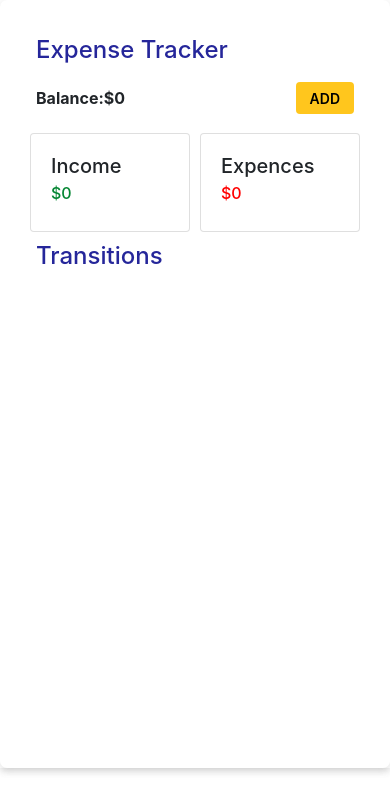
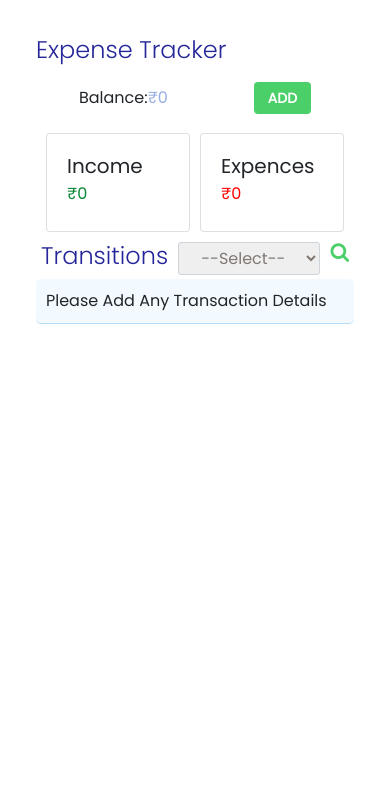
Before and after one commit to 11Aravind/expense-tracker, a React (Create React App) app: page / in a window 390 px wide. Shown: the top 812 px of the page. Built offline with nearby package versions, Linux system fonts and the light colour scheme.

Commit message:
add filter options

```diff
--- a/public/index.html
+++ b/public/index.html
@@ -10,36 +10,16 @@
       content="Web site created using create-react-app"
     />
     <link rel="stylesheet" href="https://cdn.jsdelivr.net/npm/bootstrap@4.6.2/dist/css/bootstrap.min.css">
-
+    <link rel="stylesheet" href="https://cdnjs.cloudflare.com/ajax/libs/font-awesome/4.7.0/css/font-awesome.css" integrity="sha512-5A8nwdMOWrSz20fDsjczgUidUBR8liPYU+WymTZP1lmY9G6Oc7HlZv156XqnsgNUzTyMefFTcsFH/tnJE/+xBg==" crossorigin="anonymous" referrerpolicy="no-referrer" />
     <link rel="apple-touch-icon" href="%PUBLIC_URL%/logo192.png" />
-    <!--
-      manifest.json provides metadata used when your web app is installed on a
-      user's mobile device or desktop. See https://developers.google.com/web/fundamentals/web-app-manifest/
-    -->
     <link rel="manifest" href="%PUBLIC_URL%/manifest.json" />
-    <!--
-      Notice the use of %PUBLIC_URL% in the tags above.
-      It will be replaced with the URL of the `public` folder during the build.
-      Only files inside the `public` folder can be referenced from the HTML.
-
-      Unlike "/favicon.ico" or "favicon.ico", "%PUBLIC_URL%/favicon.ico" will
-      work correctly both with client-side routing and a non-root public URL.
-      Learn how to configure a non-root public URL by running `npm run build`.
-    -->
+    <link rel="preconnect" href="https://fonts.googleapis.com">
+    <link rel="preconnect" href="https://fonts.gstatic.com" crossorigin>
+    <link href="https://fonts.googleapis.com/css2?family=Poppins:wght@200;300;400&display=swap" rel="stylesheet">
     <title>React App</title>
   </head>
   <body>
     <noscript>You need to enable JavaScript to run this app.</noscript>
     <div id="root"></div>
-    <!--
-      This HTML file is a template.
-      If you open it directly in the browser, you will see an empty page.
-
-      You can add webfonts, meta tags, or analytics to this file.
-      The build step will place the bundled scripts into the <body> tag.
-
-      To begin the development, run `npm start` or `yarn start`.
-      To create a production bundle, use `npm run build` or `yarn build`.
-    -->
   </body>
 </html>
--- a/src/App.css
+++ b/src/App.css
@@ -1,3 +1,16 @@
+:root{
+    --navy:#0a192f;
+    --slate:#8892b0;
+    --green:#64ffda;
+    --cardColor:#000;
+
+}
+body{
+    /* background-image: linear-gradient(to right, #73cd23 , #0fe7d3); */
+    font-family: 'Poppins', sans-serif;
+    /* background-color: var(--navy); */
+    /* color: var(--slate); */
+}
 .mainContainer{
     /* align-items: center; */
     padding: 36px;
@@ -6,30 +19,35 @@
     flex-direction: column;
     /* background-color: cadetblue; */
     width: 50%;
-
-
-
 }
 .cardContainer,.buttonContainer{
     display: flex;
     justify-content: space-between;
     align-items: center;
+    /* flex-wrap: wrap; */
 
+}
+.transcationHeadding{
+    display: flex;
+    justify-content: space-between;
+    /* justify-content: center; */
+    /* align-items: center; */
 }
 .oneTransaction{
     width: 100%;
     display: flex;
     justify-content: space-between;
-    padding: 10px 0px;
-    border-bottom: 1px solid gray;
+    padding: 10px ;
+    border-bottom: 1px solid #b7dcf7;
     border-radius: 5px;
+    background: #f3faff;
 
 }
 .red{
-    border-right: 6px solid red;
+    border-right: 3px solid red;
 }
 .green{
-    border-right: 6px solid green;
+    border-right: 3px solid green;
 }
 .transition{
     display: flex;
@@ -40,19 +58,29 @@
 .card{
     width: 13rem;
     margin: 10px 5px;
+    /* background-color: var(--green); */
+    /* color: var(--cardColor); */
 }
-body{
-    background-image: linear-gradient(to right, #73cd23 , #0fe7d3);
-    /* background-image: linear-gradient(to right, red , yellow); */
+.icon{
+    color: #4bcf69;
+    font-size: 20px;
+}
+
+.searchBox {
+    outline: none;
+    padding: 7px 17px;
+    border-radius: 7px;
+    border: 1px solid #ced4da;
+    margin-bottom: 11px;
 }
 .Container{
-    height: 91vh;
+    /* height: 91vh; */
+    height: auto;
     border-radius: 7px;
-    background-color: white;
-    box-shadow: rgba(99, 99, 99, 0.2) 0px 2px 8px 0px;
+    /* background-color: white; */
+    /* box-shadow: rgba(99, 99, 99, 0.2) 0px 2px 8px 0px; */
     margin: 38px 59px;
-    /* width: 100%; */
-    /* height: 100vh; */
+
     display: flex;
     /* background-color: yellow; */
     justify-content: center;
@@ -70,6 +98,8 @@ body{
 }
 h4{
     color: #25269a;
+    font-weight: 300;
+
 }
 .image{
     width: 50%;
@@ -81,11 +111,12 @@ h4{
     border: none;
     padding: 4px 14px;
     border-radius: 4px;
-    /* font-size: 18px; */
+   background: #4bcf69;
+   color: white;
     float: right;
 
-    color: black;
-    background: #ffc107e8;
+    /* color: var(--green); */
+    /* background: #ffc107e8; */
 }
 small{
     font-weight: 600;
@@ -97,28 +128,54 @@ small{
 .div{
     margin: 13px 0px;
 }
-@media (max-width:801px)  {
+b{
+    font-weight: 500;
+    /* color: #25269a; */
+}
+.b{
+    color: #98ade4;
+}
+#inputState {
+    outline: none;
+    padding: 3px 18px;
+    color: #817873;
+    border: 1px solid #ced4da;
+    border-radius: 3px;
+}
+@media (max-width:1061px) {
+    .card {
+        width: 10rem;
+}
+}
+@media (max-width:820px)  {
+    .transcationHeadding,.buttonContainer{
+        justify-content: space-around;
+
+    }
     .Container{
         margin:0px;
         justify-content: normal;
         align-items:normal;
     }
     .cardContainer {
-        /* flex-direction: column; */
+
         justify-content: center;
+
     }
     .image{
         display: none;
     }
     .mainContainer{
-        box-shadow: rgb(99 99 99 / 20%) 0px 2px 8px 0px;
+        /* box-shadow: rgb(99 99 99 / 20%) 0px 2px 8px 0px; */
         width: 100%;
     }
     .card {
-        width: 10rem;
+        width: 9rem;
+
     }
     body{
-        background-image: linear-gradient(to right, #fff , #fff);
+        /* background-image: linear-gradient(to right, #fff , #fff); */
+
     }
 
 }
--- a/src/component/Balance.js
+++ b/src/component/Balance.js
@@ -7,7 +7,7 @@ export const Balance= ({sendData,state,income,expense})=> {
     <>
     <div className="buttonContainer" style={{'padding': '9px 0px'}}>
         <div className="left">
-         <b>  Balance:${income-expense}</b>
+         <b>  Balance:<span className="b">₹{income-expense}</span> </b>
         </div>
         <div className="right">
           <button className="warning" onClick={onClick}>{state ?(<small>Cancel</small>):<small>ADD</small>}</button>
--- a/src/component/Card.js
+++ b/src/component/Card.js
@@ -6,7 +6,7 @@ export default function Card({headding,color,type}) {
   <div className="card" >
   <div className="card-body">
     <h5 className="card-title">{headding}</h5>
-    <h6 className="card-subtitle mb-2 " style={{"color": `${color}`}}>${type}</h6>
+    <h6 className="card-subtitle mb-2 " style={{"color": `${color}`}}>₹{type}</h6>
   </div>
 </div>
   </>
--- a/src/component/Expensetracker.js
+++ b/src/component/Expensetracker.js
@@ -1,45 +1,53 @@
 import React from 'react';
 import { Addtransition } from './Addtransition'
-import { Transitiondetails } from './Transitiondetails'
+
+import {Transitionheadding} from './Transitionheadding'
 import Card from './Card'
 import { Balance } from './Balance'
 import { useState,useEffect } from 'react'
 
 export const Expensetracker = () => {
+
   const [isShow, haldleShow] = useState(false);
   const [expenseList, handleList] = useState([]);
+
   const [income,setIncome]=useState(0);
   const [expense,setExpense]=useState(0);
+
+
   const sendData = (isShow) => {
     haldleShow(isShow)
   }
   const transitionCallBack = (data) => {
     handleList(data);
     haldleShow(!isShow);
-    // console.log(expenseList);
   }
+
   useEffect(()=>calculateExpense(),[expenseList]);
   const calculateExpense=()=>{
     let inc=0;
     let exp=0;
+    // console.log(expenseList);
     expenseList.map((singleValue)=>singleValue.type==="income"?inc=inc+Number(singleValue.amount):exp=exp+Number(singleValue.amount))
     setIncome(inc);
     setExpense(exp);
+    // filtering();
   }
+
+
+
   return (
     <>
       <Balance income={income} expense={expense} sendData={sendData} state={isShow} />
       {isShow && <Addtransition expenseList={expenseList} transitionCallBack={transitionCallBack} />}
-
-
       <div className="cardContainer">
         <div className="left"><Card headding="Income" type={income} color="#058633" /></div>
         <div className="right">
           <Card headding="Expences" type={expense}color="red" />
         </div>
       </div>
-      <h4>Transitions</h4>
-      <Transitiondetails expenseList={expenseList} />
+      <Transitionheadding  expenseList={expenseList}/>
+
       {/* // </div> */}
     </>
   )
--- a/src/component/Transitiondetails.js
+++ b/src/component/Transitiondetails.js
@@ -1,28 +1,22 @@
 import React from 'react'
 
-export  function Transitiondetails({expenseList}) {
+export  function Transitiondetails({expenseList,filteredData}) {
+
   return (
     <>
+
     <div className="transition" >
-
-       {expenseList.map((expenseList,index)=>{
+{(expenseList.length==0 )?<div className='oneTransaction '>Please Add Any Transaction Details</div>: (  expenseList.map((expenseList,index)=>{
       return <div key={index}  className={expenseList.type=="expense"?("oneTransaction red"):("oneTransaction green")}>
+       <div className="amount">{expenseList.amount}</div>
+       <div className="date">{expenseList.date}</div>
         <div className="description">{expenseList.description}</div>
-      <div className="amount">{expenseList.amount}</div>
       </div>
 
-    })}
-    </div>
+    }))}
 
 
-  {/* <ul className="list-group list-group-flush"> */}
-    {/* {expenseList.map((expenseList,index)=>{
-      return <li key={index} className="list-group-item item">{expenseList.description}</li>
-    })} */}
-
-  {/* </ul> */}
-
-
+    </div>
     </>
   )
 }
--- /dev/null
+++ b/src/component/Transitionheadding.js
@@ -0,0 +1,56 @@
+import React, { useEffect, useState } from 'react'
+import { Transitiondetails } from './Transitiondetails'
+export function Transitionheadding({ expenseList }) {
+  const [filteredData, handleFilter] = useState("all");
+
+  //  let List=expenseList;
+
+const changeFilter=(e)=>{
+  //  List=expenseList;
+  handleFilter(e.target.value);
+
+  //  console.log(List);
+}
+
+const [tempList,setTempList]=useState([]);
+useEffect(()=>{
+   if(filteredData=="all")
+  setTempList(expenseList);
+  else{
+  let fil= expenseList.filter(payload=>payload.type==filteredData);
+  setTempList(fil);
+  }
+  // console.log(List);
+},[filteredData,expenseList])
+
+  const [searchBox, handleSearch] = useState(false);
+  const search = (e) => {
+    const searchElement = e.target.value;
+    // console.log(searchElement);
+    let filterSearch = [];
+    let temp = [];
+    expenseList.filter(payload => payload.description == searchElement).map((filterPAyload) => {
+      temp = [...filterSearch];
+      filterSearch = temp.push(filterPAyload);
+    })
+  }
+  return (
+    <>
+      <div className='transcationHeadding'>
+        <div><h4>Transitions</h4></div>
+        <div className="selectDiv">
+          <select id="inputState" name="filter" onChange={changeFilter} className="inputState">
+            <option value="all">--Select--</option>
+            <option value="income">Income</option>
+            <option value="expense">Expence</option>
+          </select>
+        </div>
+        <div><i className={searchBox ? "fa fa-times-circle icon" : "fa fa-search icon"} onClick={() => handleSearch(!searchBox)} aria-hidden="true"></i></div>
+      </div>
+      {searchBox && (<input type="text" placeholder='Search...' onChange={search} className='searchBox' />)}
+      <Transitiondetails expenseList={tempList} filteredData={filteredData}/>
+     {/* {console.log(expenseList)}
+     {console.log(tempList)} */}
+    </>
+  )
+}
```
Also changed, not shown: src/component/Addtransition.js (+10 -5 lines).
